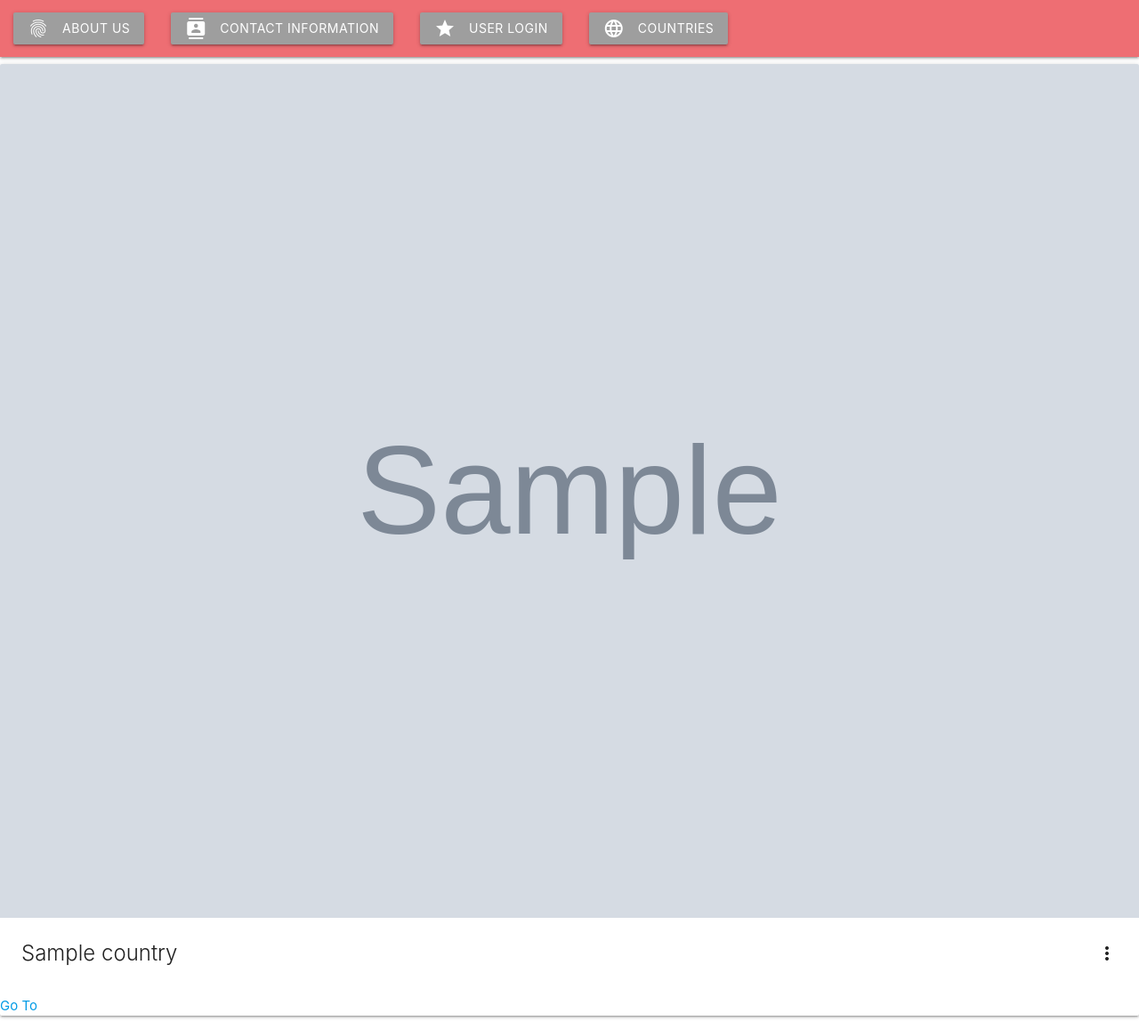
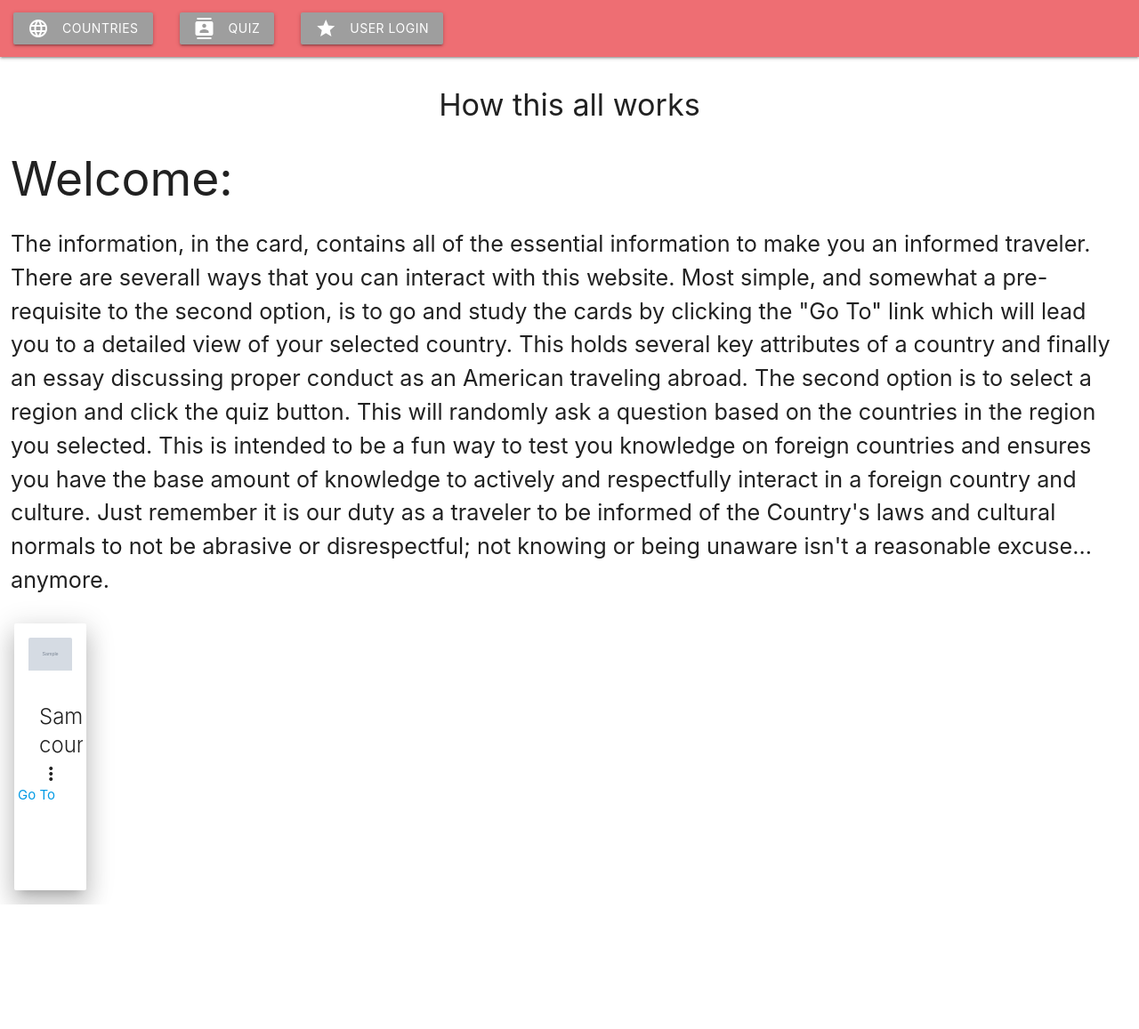
Before and after one commit to NathanKinney/Gardyloo, a Django app: page /gardyloo/ in a window 1280 px wide. Shown: the whole page at 89% size. After the commit the page ends 1017 px from the top, so only its background shows below. Run offline with Django 3.2, Linux system fonts and the light colour scheme; tables that the repository leaves empty hold one stand-in row (values such as "Sample post"); grey boxes marked "Sample" are stand-in pictures.

Commit message:
adding the other html pages and adding the user login functionality

```diff
--- a/Django/mysite/gardyloo/templates/gardyloo/Home.html
+++ b/Django/mysite/gardyloo/templates/gardyloo/Home.html
@@ -6,26 +6,61 @@
     <link rel="stylesheet" href="https://cdnjs.cloudflare.com/ajax/libs/materialize/1.0.0-rc.2/css/materialize.min.css">
     <meta name="viewport" content="width=device-width, initial-scale=1.0"/>
     <title>Home</title>
+
 </head>
+    <style>
+        *{
+            box-sizing: border-box;
+        }
+
+
+        .parent{
+            height: 20%;
+            width:20%;
+            padding: 4px;
+            margin: 4px;
+        }
+
+        .container {
+            display: block;
+            width: 100%;
+            height: auto;
+            position: relative;
+            padding: 12px
+        }
+
+        img {
+            display: block;
+            max-width: 100%;
+            max-height: 275px;
+            position: absolute;
+            top: 0;
+            bottom: 0;
+            left: 0;
+            right: 0;
+        }
+
+        .country-cards {
+            display: inline-flex;
+        }
+    </style>
     <header>
-        <div>
         <nav>
+            <div class="nav-wrapper">
                 <ul>
                     <li>
-                        <a id="first" class="btn waves-effect waves-light btn grey"><i class="material-icons left">fingerprint</i>About Us</a>
+                        <a  class="btn waves-effect waves-light btn grey"><i class="material-icons left">language</i>Countries</a>
                     </li>
                     <li>
-                        <a class="btn waves-effect waves-light btn grey"><i class="material-icons left">contacts</i>Contact Information</a>
+                        <a href="{% url 'gardyloo:quiz' %}" class="btn waves-effect waves-light btn grey"><i class="material-icons left">contacts</i>Quiz</a>
                     </li>
                     <li>
-                        <a class="btn waves-effect waves-light btn grey"><i class="material-icons left">grade</i>User Login</a>
+                        <a href= "{% url 'gardyloo:login' %}" class="btn waves-effect waves-light btn grey"><i class="material-icons left">grade</i>User Login</a>
                     </li>
-                    <li>
-                        <a class="btn waves-effect waves-light btn grey"><i class="material-icons left">language</i>Countries</a>
-                    </li>
+
                 </ul>
+            </div>
         </nav>
-        </div>
     </header>
 <body>
     <!--{% for country in country %}-->
@@ -38,21 +73,33 @@
             <!--</ul>-->
     <!--</div>-->
     <!--{% endfor %}-->
+    <div class="container">
+        <div id="about">
+            <h4 class="center">How this all works</h4>
+            <h2>Welcome: {{user.username}}</h2>
+            <p class="flow-text">The information, in the card, contains all of the essential information to make you an informed traveler.  There are severall
+            ways that you can interact with this website.  Most simple, and somewhat a pre-requisite to the second option, is to
+            go and study the cards by clicking the "Go To" link which will lead you to a detailed view of your selected country.  This holds
+            several key attributes of a country and finally an essay discussing proper conduct as an American traveling abroad.
+            The second option is to select a region and click the quiz button.  This will randomly ask a question based on the countries in the region
+            you selected.  This is intended to be a fun way to test you knowledge on foreign countries and ensures you have the base amount of knowledge
+            to actively and respectfully interact in a foreign country and culture. Just remember it is our duty as a traveler to be informed of the Country's laws and cultural normals to not be abrasive or disrespectful;
+            not knowing or being unaware isn't a reasonable excuse... anymore.</p>
 
+        </div>
+        <div class="country-cards">
         {% for country in country %}
-        <div class="card">
-            <div class="card-image waves-effect waves-block waves-light">
-              <img class="activator" src="{{country.image.url}}">
+            <div class="card small parent z-depth-4">
+                <div class="card-image waves-effect waves-block waves-light container">
+                  <img src="{{country.image.url}}">
                 </div>
                 <div class="card-content">
                   <span class="card-title activator grey-text text-darken-4">{{country.name}}<i class="material-icons right">more_vert</i></span>
                 </div>
                 <a href="{% url 'gardyloo:details' country.id %}">Go To</a>
-            <div class="card-reveal">
-              <span class="card-title grey-text text-darken-4">Card Title<i class="material-icons right">close</i></span>
-              <p>Snippet of info from essay</p>
+            </div>
+        {% endfor %}
          </div>
     </div>
-    {% endfor %}
 </body>
 </html>
--- a/Django/mysite/gardyloo/urls.py
+++ b/Django/mysite/gardyloo/urls.py
@@ -7,4 +7,6 @@
 urlpatterns = [
     path('', views.home, name='home'),
     path('details/<int:country_id>', views.details, name='details'),
+    path('quiz/', views.quiz, name='quiz'),
+    path('login/', views.login, name='login'),
 ]
--- a/Django/mysite/gardyloo/views.py
+++ b/Django/mysite/gardyloo/views.py
@@ -21,3 +21,11 @@
     }
 
     return render(request, 'gardyloo/details.html',context)
+
+def quiz (request):
+
+    return render(request, 'gardyloo/quiz.html')
+
+def login (request):
+
+    return render(request, 'gardyloo/login.html')
--- a/HTML/Home.html
+++ b/HTML/Home.html
@@ -25,7 +25,7 @@
                         <a id="first" class="btn waves-effect waves-light btn grey"><i class="material-icons left">fingerprint</i>About Us</a>
                     </li>
                     <li>
-                        <a class="btn waves-effect waves-light btn grey"><i class="material-icons left">gavel</i>Forum</a>
+                        <a class="btn waves-effect waves-light btn grey "><i class="material-icons left">gavel</i>Forum</a>
                     </li>
                     <li>
                         <a class="btn waves-effect waves-light btn grey"><i class="material-icons left">contacts</i>Contact Information</a>
```
Also changed, not shown: Django/mysite/gardyloo/templates/gardyloo/login.html (added, +34 -0 lines), Django/mysite/gardyloo/templates/gardyloo/quiz.html (added, +13 -0 lines). Lines whose indentation alone changed are shown as unchanged.
